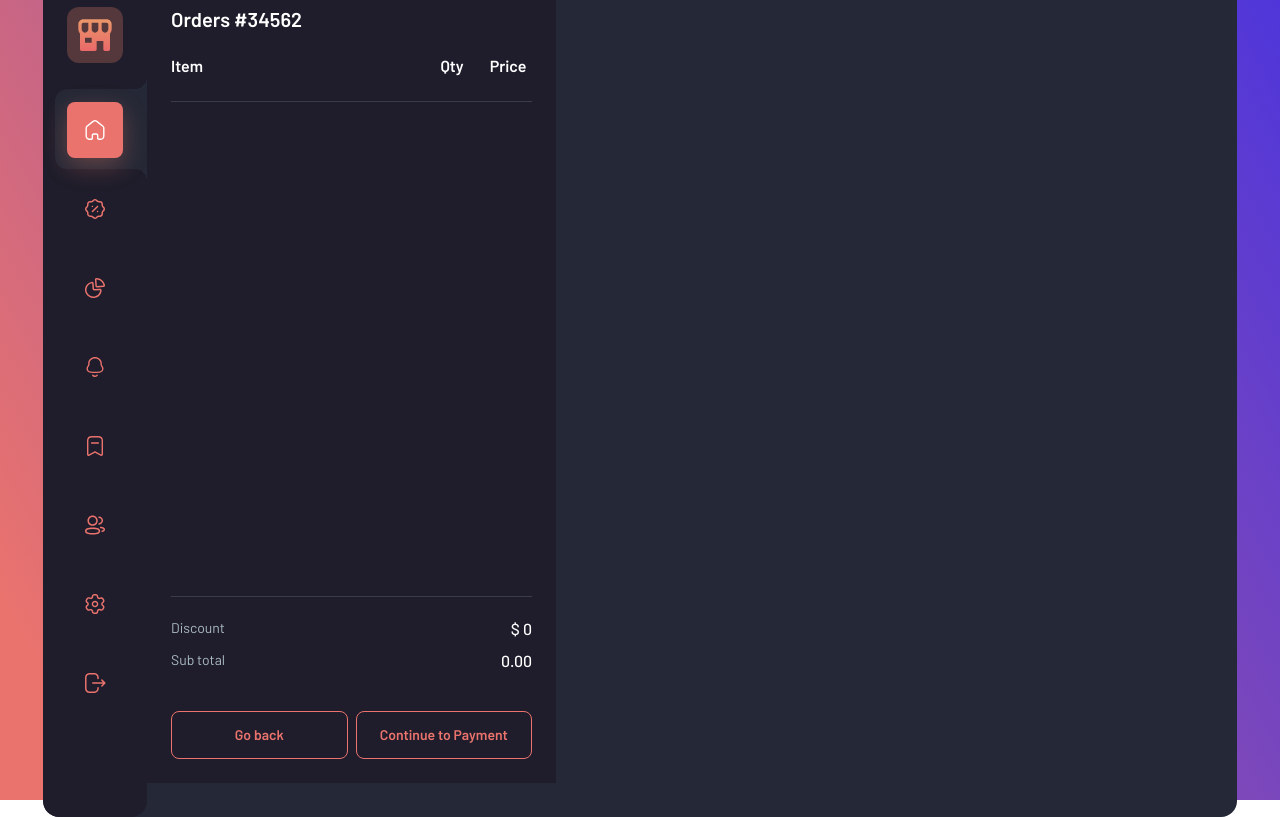
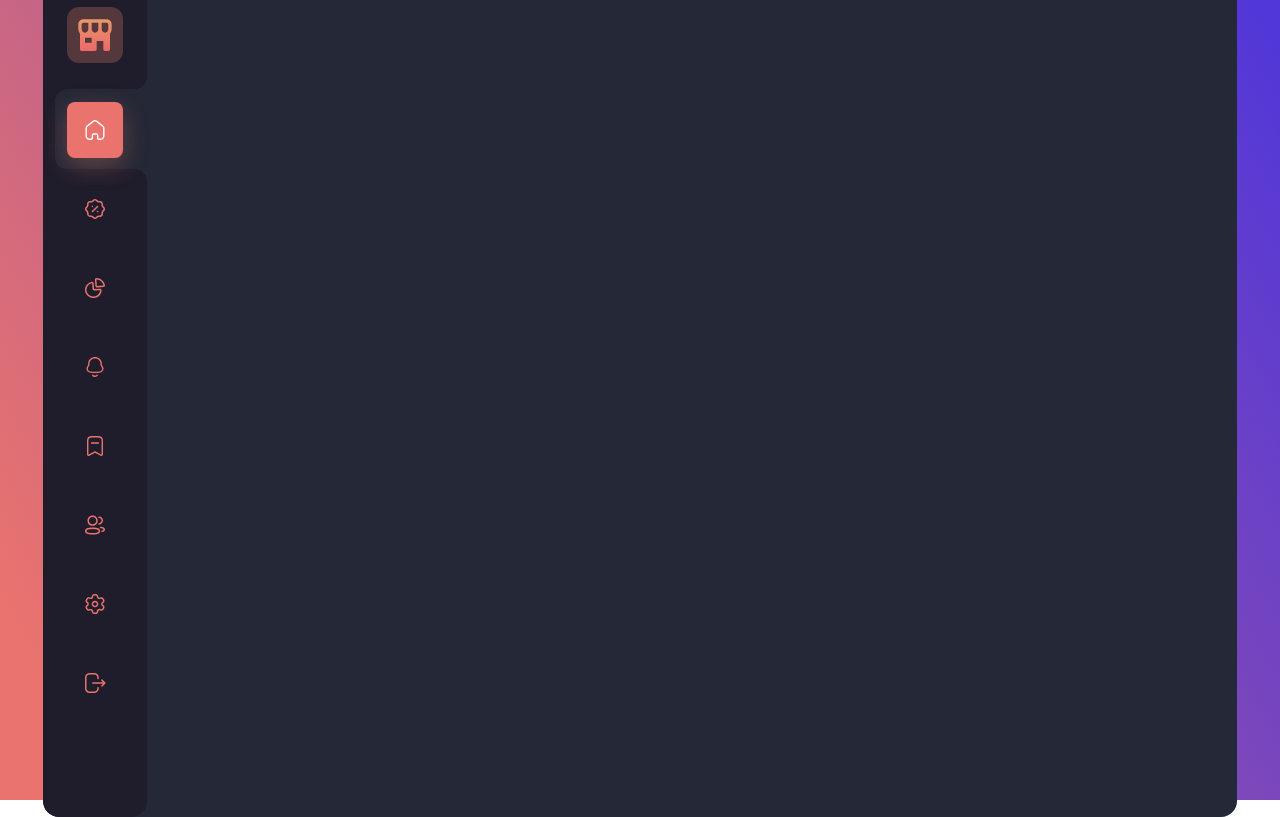
Before and after one commit to MVDNSX/small-project, a React (Create React App) app: page /discount in a window 1280 px wide. Built offline with nearby package versions, Linux system fonts and the light colour scheme.

Commit message:
end work basket logic and suspension of dev project

```diff
--- a/src/App.css
+++ b/src/App.css
@@ -24,4 +24,9 @@
 	flex-grow: 1;
 }
 
-.title {}
+.title {
+	font-weight: 600;
+	font-size: 28px;
+	line-height: 1.4;
+	color: #FFFFFF;
+}
--- a/src/Pages/Discount/Discount.jsx
+++ b/src/Pages/Discount/Discount.jsx
@@ -3,7 +3,7 @@ import { Basket } from "../../components/Basket/Basket"
 const Discount = () => {
 	return (
 		<div className="">
-			<Basket />
+			discount
 		</div>
 	)
 }
--- a/src/Pages/HomePage/HomePage.css
+++ b/src/Pages/HomePage/HomePage.css
@@ -29,10 +29,6 @@
 }
 
 .info__name {
-	font-weight: 600;
-	font-size: 28px;
-	line-height: 1.4;
-	color: #FFFFFF;
 	margin-bottom: 4px;
 }
 
--- a/src/Pages/HomePage/HomePage.jsx
+++ b/src/Pages/HomePage/HomePage.jsx
@@ -64,14 +64,13 @@ const Home = () => {
 					</div>
 				</div>
 			</div>
-
-				<div className="basket">
+			<div className="basket">
 					<AnimatePresence>
 						{isOpenOrder ? <motion.div initial={{x: '100%'}} animate={{x:0}} exit={{x:'100%'}} transition={{ type: "Tween", duration: 0.25}} className="basket-container">
 							<Basket isOpen={() => {setIsOpenOrder(false)}}/>
 						</motion.div> : null}
 					</AnimatePresence>
-				</div>
+			</div>
 		</div>
 
 	)
--- a/src/Pages/Settings/Settings.jsx
+++ b/src/Pages/Settings/Settings.jsx
@@ -1,6 +1,8 @@
 const Settings = () => {
 	return (
-		<div className="">Settings</div>
+		<div className="">
+			<div className="title">Settings</div>
+		</div>
 	)
 }
 
--- a/src/components/Basket/Basket.jsx
+++ b/src/components/Basket/Basket.jsx
@@ -5,7 +5,10 @@ import { useSelector } from 'react-redux'
 
 export const Basket = ({isOpen}) => {
 	const basket = useSelector(state => state.basket.order);
-	const [totalPrice, setTotalPrice] = useState(0)
+	const total = +(basket.reduce((total, item) => total + (item.count * item.finalPrice), 0)).toFixed(2)
+	const withOutDiscont = +(basket.reduce((total, item) => total + (item.count * item.price), 0)).toFixed(2)
+	const discount = +(withOutDiscont - total).toFixed(2);
+
 	return (
 		<div className={styles.basket}>
 			<div className={styles.number_order}>Orders #34562</div>
@@ -16,17 +19,17 @@ export const Basket = ({isOpen}) => {
 					<div className={styles.price}>Price</div>
 				</div>
 				<div className={styles.main}>
-					{basket.map((item, index) => <BasketItem key={index} dishesData={item} setTotal={setTotalPrice}/>)}
+					{basket.map((item, index) => <BasketItem key={index} dishesData={item}/>)}
 				</div>
 			</div>
 			<div className={styles.total}>
 				<div className={styles.discount}>
 					<div className={styles.names}>Discount</div>
-					<div className={styles.count}>$ 0</div>
+					<div className={styles.count}>$ {discount}</div>
 				</div>
 				<div className={styles.sub_total}>
 					<div className={styles.names}>Sub total</div>
-					<div className={styles.count}>{totalPrice.toFixed(2)}</div>
+					<div className={styles.count}>{total}</div>
 				</div>
 				<div className={styles.buttons}>
 					<button onClick={isOpen} className={styles.button}>Go back</button>
--- a/src/components/Basket/Basket.module.scss
+++ b/src/components/Basket/Basket.module.scss
@@ -90,6 +90,10 @@
 					font-size: 12px;
 					line-height: 1.4;
 					color: #889898;
+
+					s {
+						margin-right: 5px;
+					}
 				}
 			}
 		}
--- a/src/components/Basket/BasketItem.jsx
+++ b/src/components/Basket/BasketItem.jsx
@@ -6,12 +6,17 @@ import { deleteDishes, changeCount } from '../../store/Slices/basketSlice'
 
 export const BasketItem = ({dishesData, setTotal}) => {
 	const dispatch = useDispatch();
-	const {dishesId, price, name, discount, count} = dishesData
-	const overPrice = count * price;
-
-	useEffect(()=> {
-		setTotal((prev) => prev + overPrice)
-	}, [overPrice, count])
+	const {dishesId, price, name, discount, count, finalPrice} = dishesData
+	const overPrice = +(count * finalPrice).toFixed(2);
+	// const z = {
+	// 	price: 2.89,
+	// 	discount:60,
+	// 	get finalPrice() {
+	// 		return +(this.price * (100 - this.discount) / 100).toFixed(2)
+	// 	},
+	// }
+	// const b = JSON.stringify(z)
+	// console.log(b)
 
 
 	return (<>
@@ -24,7 +29,7 @@ export const BasketItem = ({dishesData, setTotal}) => {
 					</div>
 					<div className={styles.info}>
 						<div className={styles.name}>{name}</div>
-						<div className={styles.price_one}>{price}</div>
+						<div className={styles.price_one}>{discount ? <div><s>$ {price}</s>$ {finalPrice}</div> : `${finalPrice}`}</div>
 					</div>
 				</div>
 				<div className={styles.count}>
--- a/src/components/CategoryDishes/CategoryDishes.jsx
+++ b/src/components/CategoryDishes/CategoryDishes.jsx
@@ -1,7 +1,6 @@
 
 import './CategoryDiahes.css'
 import { DishesCard } from "../DishesCard/DishesCard";
-import { useState } from 'react';
 import SkeletonCard from '../DishesCard/SkeletonCard';
 
 
--- a/src/components/DishesCard/DishesCard.jsx
+++ b/src/components/DishesCard/DishesCard.jsx
@@ -3,7 +3,7 @@ import dinner from '../../assets/cards/Image 1.png'
 import {useDispatch} from 'react-redux'
 import { addDishes } from '../../store/Slices/basketSlice'
 export const DishesCard = ({dishesInfo}) => {
-	const {id, name, price, bowls, discount} = dishesInfo
+	const {id, name, price, bowls, discount, finalPrice} = dishesInfo
 	const dispatch = useDispatch()
 	const handleAddBasket = () => {
 		dispatch(addDishes({...dishesInfo, count: 1}))
@@ -17,7 +17,7 @@ export const DishesCard = ({dishesInfo}) => {
 				</div>
 				<div className="card__info">
 					<div className="card__name">{name}</div>
-					<div className="card__price">{discount !==0 ? <span className='card__discount-price'><s>{(price * (100 + discount) / 100).toFixed(2)}</s>${price}</span> :  `$ ${price}` }</div>
+					<div className="card__price">{discount !== 0 ? <span className='card__discount-price'><s>$ {price}</s>$ {finalPrice}</span> :  `$ ${finalPrice}` }</div>
 					<div className="card__count">{bowls} Bowls available</div>
 				</div>
 				<div className="btn-wrapper">
--- a/src/store/Slices/basketSlice.js
+++ b/src/store/Slices/basketSlice.js
@@ -21,7 +21,6 @@ export const basketSlice = createSlice({
 			state.order = state.order.filter(item => item.dishesId !== action.payload.dishesId)
 		},
 		changeCount: (state, action) => {
-			console.log(action.payload)
 			const existingItemIndex = state.order.findIndex(item => item.dishesId === action.payload.dishesId)
 			if (existingItemIndex >= 0) {
 				state.order[existingItemIndex].count = +action.payload.count;
```
